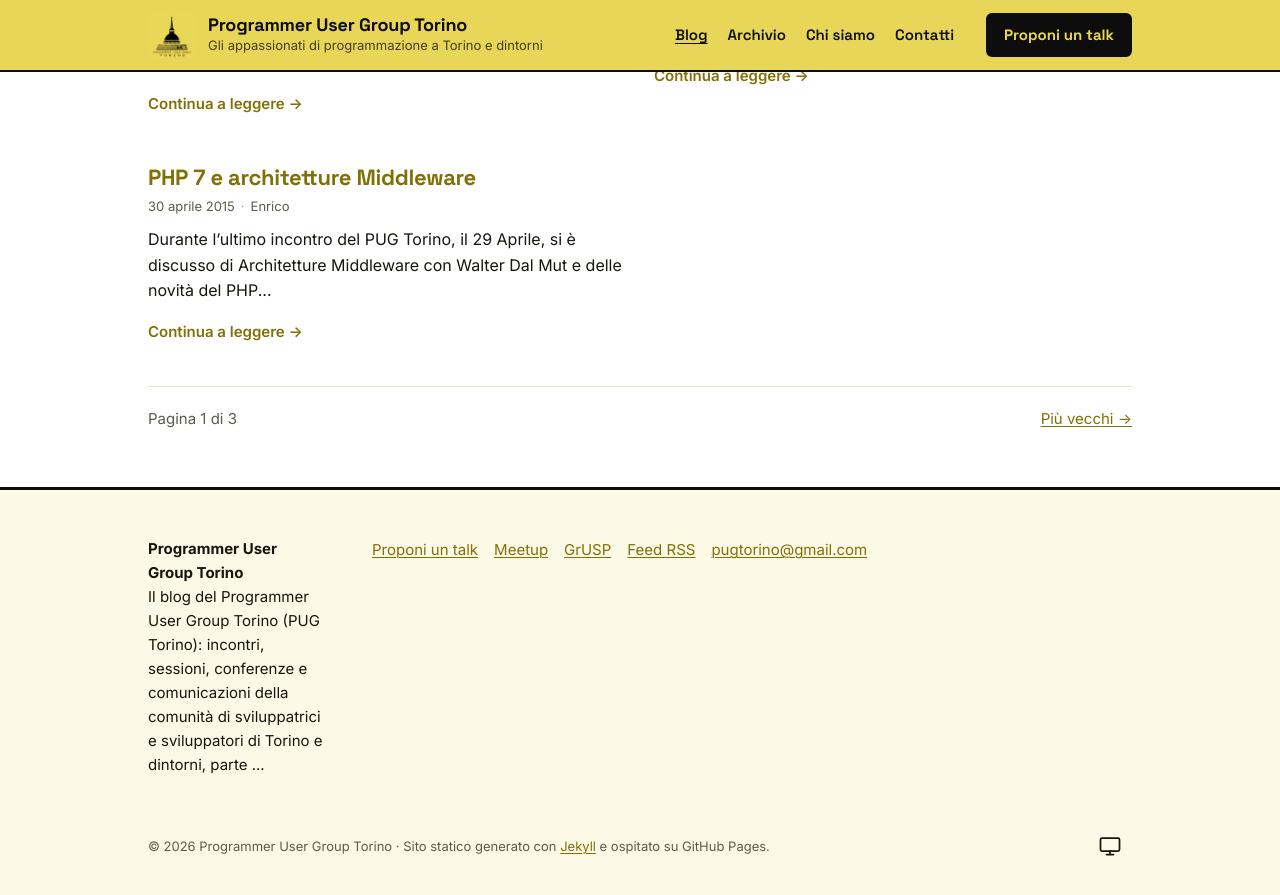
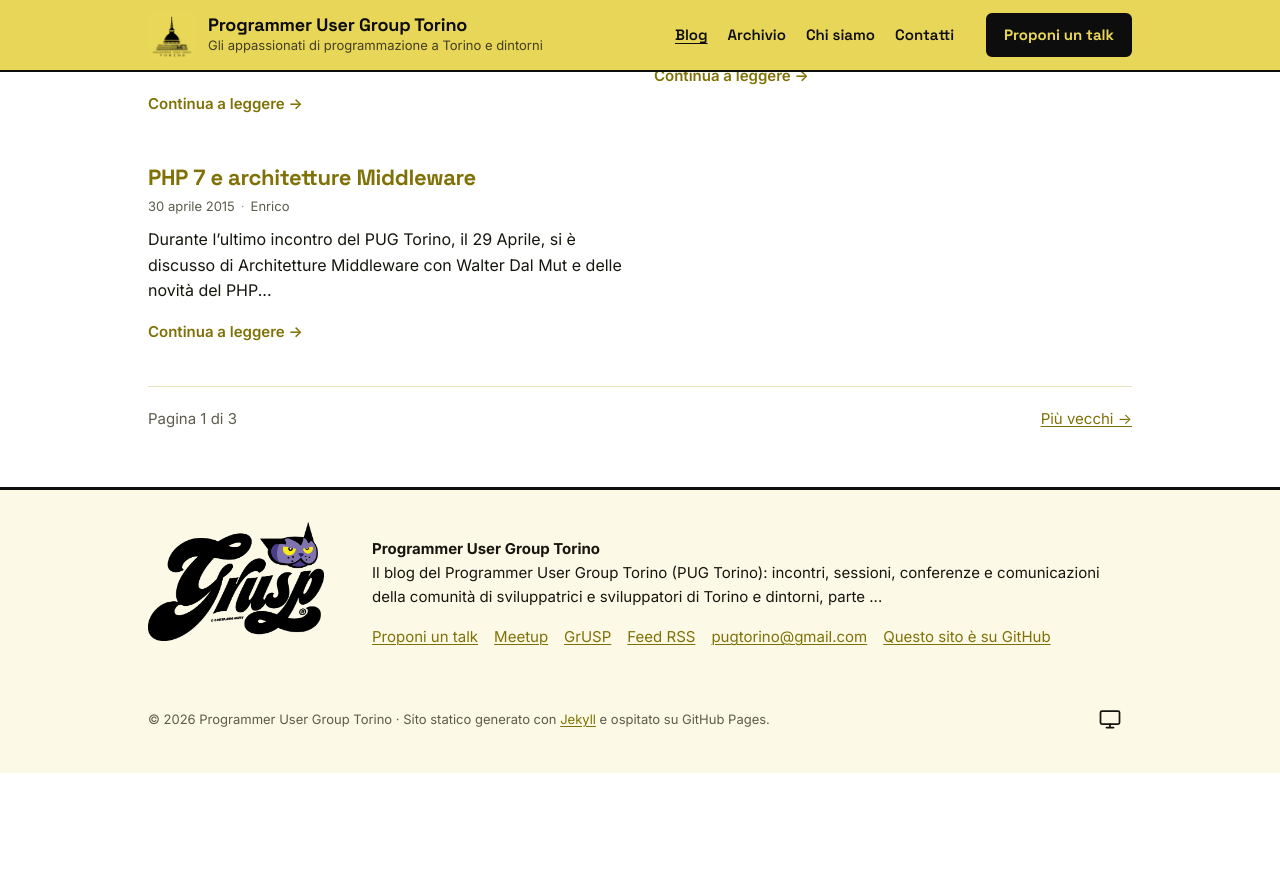
Before and after one commit to GrUSP/torino.grusp.org, a Jekyll site: the page built from index.html, in a window 1280 px wide and 900 px high, scrolled down 3863 px. Shown: the top 895 px of the window. Built offline with Jekyll 4.4.1, drawn with Linux system fonts in a browser that asks for light colours; the list of posts is cut into pages by our own code; after the commit the page ends 4636 px from its top, so only the background shows below that.

Commit message:
feat(footer): add GrUSP identity

```diff
--- a/_config.yml
+++ b/_config.yml
@@ -25,6 +25,7 @@ author:
 social:
   meetup: "https://www.meetup.com/pugto-php-user-group-torino/"
   grusp: "https://www.grusp.org/"
+  github: "https://github.com/GrUSP/torino.grusp.org"
 
 # Modulo Google con cui si propone un talk per un incontro.
 talk_form: "https://forms.gle/tRwE85mCYzPwehTWA"
--- a/_includes/footer.html
+++ b/_includes/footer.html
@@ -1,5 +1,9 @@
 <footer class="site-footer">
   <div class="wrap site-footer__inner">
+    <a class="site-footer__brand" href="{{ site.social.grusp }}" target="_blank" rel="noopener">
+      <img src="{{ '/assets/img/grusp-logo.png' | relative_url }}" alt="GrUSP" width="180" height="122" loading="lazy">
+    </a>
+    <div class="site-footer__content">
       <p class="site-footer__about">
         <strong>{{ site.title }}</strong><br>
         {{ site.description | strip_newlines | truncate: 180 }}
@@ -10,7 +14,9 @@
         <li><a href="{{ site.social.grusp }}">GrUSP</a></li>
         <li><a href="{{ '/feed.xml' | relative_url }}">Feed RSS</a></li>
         <li><a href="mailto:{{ site.author.email }}">{{ site.author.email }}</a></li>
+        <li><a href="{{ site.social.github }}">Questo sito è su GitHub</a></li>
       </ul>
+    </div>
         <p class="site-footer__legal">
       <span class="site-footer__legal-text">
         &copy; {{ site.time | date: '%Y' }} {{ site.title }} &middot;
```
Also changed, not shown: assets/img/grusp-logo.png (added). Lines whose indentation alone changed are shown as unchanged.
